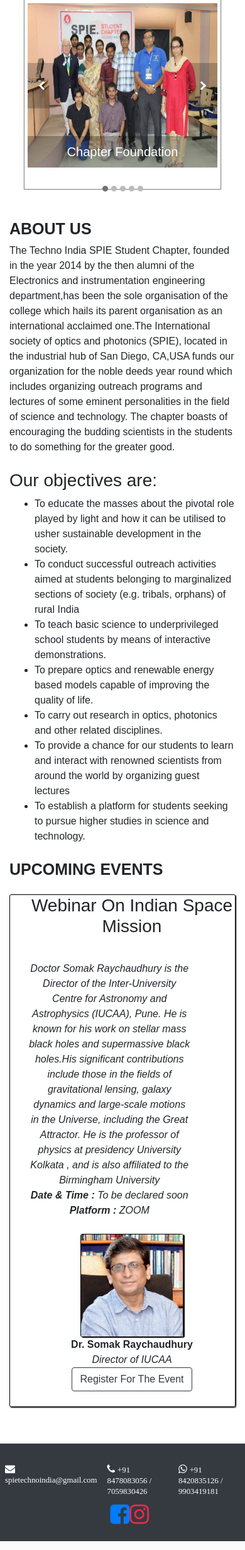
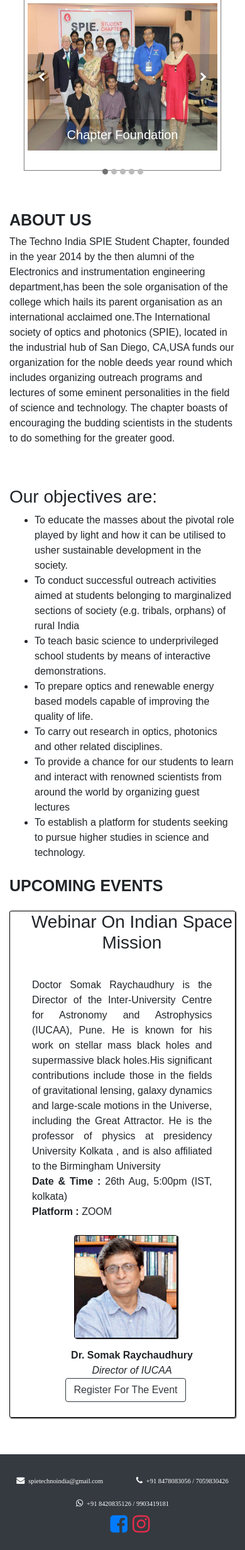
Before and after one commit to SPIE-Techno-India-Student-Chapter/SPIE_Website, a Flask app: page / in a window 390 px wide. Shown: the part 56-2517 px from the top of the page at 63% size. Run offline with Flask 2, Linux system fonts and the light colour scheme; some libraries are stand-ins or nearby versions.

Commit message:
mobile responsive

```diff
--- a/application.py
+++ b/application.py
@@ -37,4 +37,5 @@
 
 
 if __name__=="__main__":
-    app.run(host = '0.0.0.0',port = 8080)
+    #app.run(host = '0.0.0.0',port = 8080)
+    app.run(debug=True)
--- a/static/css/style.css
+++ b/static/css/style.css
@@ -274,10 +274,15 @@
 
 }
 
-@media (max-width:800px){
+@media all and (max-width:800px){
 
+body{
+    text-align: left;
+    word-wrap: break-word;;
+
+}
 div#home{
-    height: 300px;
+    height: 270px;
     width: 100%;
 }
 .heading{
@@ -285,20 +290,41 @@
 }
 
 .about-lecturer{
-    font-style: italic;
-    text-align: center;
+    font-style: normal;
     margin-top: 30px;
+    margin-left: 20px;
     width: 80%;
+    border-radius: 26px;
+   text-align: justify;
+    padding: 0%;
 }
 
+#events #about{
+    font-size: 14px;
+    align-items: center;
+    text-align: center;
+}
+
+
+.media{
+    font-size: 13px;
+}
 .media > .contact-icon{
-    font-size:15px;
+    font-size:13px;
     color: rgb(255, 255, 255);
 }
 
 .media > .contact-media{
     font-size:10px;
     color: rgb(255, 255, 255);
+}
+
+.image{
+    margin-right: 20px;
+    margin-bottom: 15px;
+}
+.tmp-button{
+    margin-right: 20px;
 }
 
 }
@@ -314,11 +340,11 @@
 }
 
 .contact-icon{
-    font-size:18px;
+    font-size:16px;
     color: rgb(255, 255, 255);
 }
 
 .contact-media{
-    font-size:12px;
+    font-size:10px;
     color: rgb(255, 255, 255);
 }
--- a/templates/index.html
+++ b/templates/index.html
@@ -20,7 +20,7 @@
 
       <!-- Navbar links -->
       <div class="collapse navbar-collapse" id="collapsibleNavbar">
-        <ul class="navbar-nav ml-auto">
+        <ul class="navbar-nav ml-auto ">
           <li class="nav-item">
             <a class="nav-link" href="#home">Home</a>
           </li>
@@ -70,6 +70,7 @@
 <div id="about" class="container">
   <br>
   <br>
+  <p>
   <h1 class="heading" style="font-weight: bolder; font-family: Arial, Helvetica, sans-serif;">ABOUT US</h1>
   The Techno India SPIE Student Chapter,
   founded in the year 2014 by the then
@@ -81,7 +82,7 @@
   personalities in the field of science and technology.
   The chapter boasts of encouraging the budding scientists in the students to do
   something for the greater good.
-
+</p>
 <br>
 <br>
 
@@ -120,11 +121,11 @@
 
 <div class="row">
 
-  <span class="col-sm-8 about-lecturer">
+  <span class="col-md-8 about-lecturer">
     Doctor Somak Raychaudhury is the Director of the Inter-University Centre for Astronomy and Astrophysics (IUCAA), Pune.
     He is known for his work on stellar mass black holes and supermassive black holes.His significant contributions include those
     in the fields of gravitational lensing, galaxy dynamics and large-scale motions in the Universe, including the Great Attractor. He is the professor of physics at presidency University Kolkata , and is also affiliated to the Birmingham University <br>
-    <span style="font-weight: bolder">Date & Time :</span> <span>To be declared soon</span>
+    <span style="font-weight: bolder">Date & Time :</span> <span>26th Aug, 5:00pm (IST, kolkata)</span>
     <br>
     <span style="font-weight: bolder">Platform :</span> <span>ZOOM</span>
 
@@ -143,7 +144,7 @@
 
   </div>
 
-  <a type="button" href="{{ url_for('register') }}" class="btn btn-outline-dark">
+  <a type="button" href="{{ url_for('register') }}" class="btn btn-outline-dark tmp-button">
     Register For The Event
   </a>
 
@@ -155,24 +156,25 @@
 
 </div>
 
-<footer id="sticky-footer" class="py-4 bg-dark text-white-50">
 
 
 
 
-  <div class="d-flex justify-content-around media">
+<footer id="sticky-footer" class="py-4 bg-dark text-white">
+
+  <div class="collapse flex-wrap justify-content-around media">
     <div class="p-2 flex-fill"> <i class="fa fa-envelope mail contact-icon" aria-hidden="true"
       >
-      <small class="conact-media"> spietechnoindia@gmail.com</small> </i></div>
+      <small class="conact-media"> &nbsp;spietechnoindia@gmail.com</small> </i></div>
 
     <div class="p-2 flex-fill"><i class="fa fa-phone contact-icon"
       >
-      <small class="conact-media">+91 8478083056 / 7059830426</small>
+      <small class="conact-media">&nbsp;+91 8478083056 / 7059830426</small>
     </i></div>
 
     <div class="p-2 flex-fill"><i class="fa fa-whatsapp contact-icon"
       >
-      <small class="conact-media">+91 8420835126 / 9903419181</small>
+      <small class="conact-media">&nbsp;+91 8420835126 / 9903419181</small>
     </i></div>
   </div>
 
@@ -180,9 +182,8 @@
 
   <div class="icons" style="display: flex; align-items: center;">
 
-    <a href="https://www.facebook.com/spie.technoindia/" target="blank_"><i class="fa fa-facebook-square" style="font-size:36px"></i></a>
-    <a href="https://www.instagram.com/spie.tmsl/?igshid=1405p80lkgjw7" target="blank_"><i class="fa fa-instagram" style="font-size:36px;color: rgb(230, 44, 75)"></i></a>
-
+    <a href="https://www.facebook.com/spie.technoindia/" target="blank_"><i class="fa fa-facebook-square" style="font-size:32px;">&nbsp;</i></a>
+    <a href="https://www.instagram.com/spie.tmsl/?igshid=1405p80lkgjw7" target="blank_"><i class="fa fa-instagram" style="font-size:32px;color: rgb(230, 44, 75)"></i></a>
 
   </div>
 
--- a/templates/layout.html
+++ b/templates/layout.html
@@ -1,7 +1,8 @@
 <!DOCTYPE html>
 <html>
 <head>
-	<title>{% block title %}{% endblock %}</title>
+    <title>{% block title %}{% endblock %}</title>
+    <meta name="viewport" content="width=device-width,initial-scale=1.0">
     <script src="/static/js/index.js"></script>
 	<link rel="stylesheet" href="https://maxcdn.bootstrapcdn.com/bootstrap/4.0.0/css/bootstrap.min.css">
     <link rel="stylesheet" href="/static/css/style.css">
--- a/templates/thanks.html
+++ b/templates/thanks.html
@@ -36,8 +36,8 @@
 
 <div class="container">
 <div class="col-sm-8 message">
-<h1>Thank You For Registering</h1>
-<h1>The Webinar Link Will Be Sent On The Day Before The Event</h1>
+<h3>Thank You For Registering</h3>
+<h4>The Webinar Link Will Be Sent On The Day Before The Event</h4>
 </div>
 
 </div>
```
